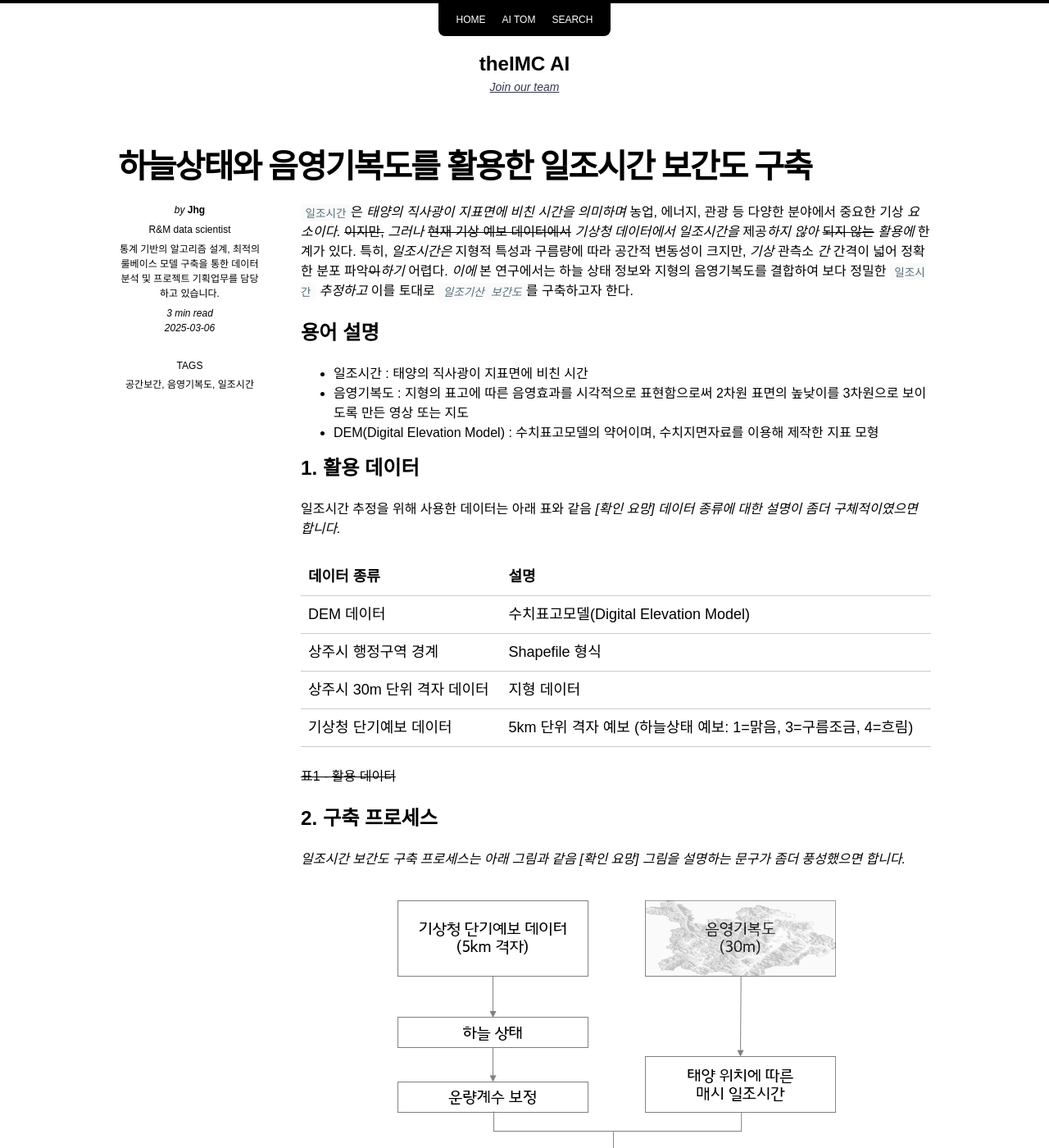
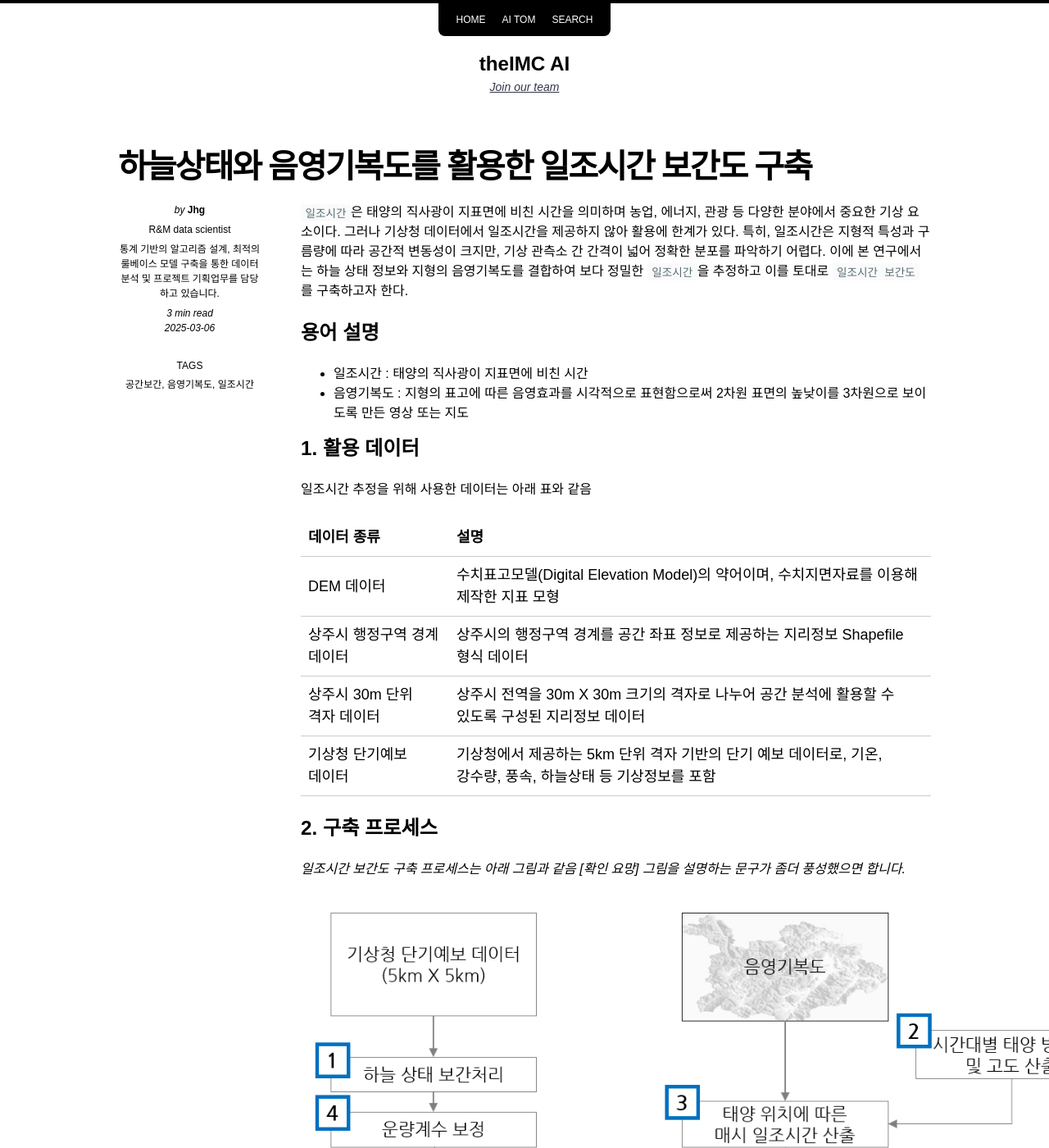
Before and after one commit to aitheimc/aitheimc.github.io, a Jekyll site: the page built from _posts/2025-03-06-Construction-of-Sunshine-Duration-Interpolation.markdown, in a window 1280 px wide and 1400 px high. Shown: the whole window at 82% size. Built offline with Jekyll 4.4.1, drawn with Linux system fonts in a browser that asks for light colours; nearby versions of some CDN libraries; some of the changed text lies outside the part shown.

Commit message:
구조도 수정

```diff
--- a/_posts/2025-03-06-Construction-of-Sunshine-Duration-Interpolation.markdown
+++ b/_posts/2025-03-06-Construction-of-Sunshine-Duration-Interpolation.markdown
@@ -10,25 +10,24 @@
     - 공간보간
 ---
 
-`일조시간`은 *태양의 직사광이 지표면에 비친 시간을 의미하며* 농업, 에너지, 관광 등 다양한 분야에서 중요한 기상 *요소이다.* ~~이지만,~~ *그러나* ~~현재 기상 예보 데이터에서~~ *기상청 데이터에서 일조시간을* 제공*하지 않아* ~~되지 않는~~ *활용에* 한계가 있다. 특히, *일조시간은* 지형적 특성과 구름량에 따라 공간적 변동성이 크지만, *기상* 관측소 *간* 간격이 넓어 정확한 분포 파악~~이~~*하기* 어렵다. *이에* 본 연구에서는 하늘 상태 정보와 지형의 음영기복도를 결합하여 보다 정밀한 `일조시간` *추정하고* 이를 토대로 *`일조기산 보간도`*를 구축하고자 한다.
+`일조시간`은 태양의 직사광이 지표면에 비친 시간을 의미하며 농업, 에너지, 관광 등 다양한 분야에서 중요한 기상 요소이다. 그러나 기상청 데이터에서 일조시간을 제공하지 않아 활용에 한계가 있다. 특히, 일조시간은 지형적 특성과 구름량에 따라 공간적 변동성이 크지만, 기상 관측소 간 간격이 넓어 정확한 분포를 파악하기 어렵다. 이에 본 연구에서는 하늘 상태 정보와 지형의 음영기복도를 결합하여 보다 정밀한 `일조시간`을 추정하고 이를 토대로 `일조시간 보간도`를 구축하고자 한다.
 <!--more-->
 
 ## 용어 설명
 - 일조시간 : 태양의 직사광이 지표면에 비친 시간
 - 음영기복도 : 지형의 표고에 따른 음영효과를 시각적으로 표현함으로써 2차원 표면의 높낮이를 3차원으로 보이도록 만든 영상 또는 지도
-- DEM(Digital Elevation Model) : 수치표고모델의 약어이며, 수치지면자료를 이용해 제작한 지표 모형
 
 ## 1. 활용 데이터
-일조시간 추정을 위해 사용한 데이터는 아래 표와 같음 *[확인 요망] 데이터 종류에 대한 설명이 좀더 구체적이였으면 합니다.*
+일조시간 추정을 위해 사용한 데이터는 아래 표와 같음
 
 | 데이터 종류 | 설명 |
 |-------------|------|
-| DEM 데이터 | 수치표고모델(Digital Elevation Model) |
-| 상주시 행정구역 경계 | Shapefile 형식 |
-| 상주시 30m 단위 격자 데이터 | 지형 데이터 |
-| 기상청 단기예보 데이터 | 5km 단위 격자 예보 (하늘상태 예보: 1=맑음, 3=구름조금, 4=흐림) |
+| DEM 데이터 | 수치표고모델(Digital Elevation Model)의 약어이며, 수치지면자료를 이용해 제작한 지표 모형 |
+| 상주시 행정구역 경계 데이터 | 상주시의 행정구역 경계를 공간 좌표 정보로 제공하는 지리정보 Shapefile 형식 데이터 |
+| 상주시 30m 단위 격자 데이터 | 상주시 전역을 30m X 30m 크기의 격자로 나누어 공간 분석에 활용할 수 있도록 구성된 지리정보 데이터  |
+| 기상청 단기예보 데이터 | 기상청에서 제공하는 5km 단위 격자 기반의 단기 예보 데이터로, 기온, 강수량, 풍속, 하늘상태 등 기상정보를 포함|
 
-~~표1 - 활용 데이터~~
+
 
 ## 2. 구축 프로세스
 *일조시간 보간도 구축 프로세스는 아래 그림과 같음* *[확인 요망] 그림을 설명하는 문구가 좀더 풍성했으면 합니다.*
@@ -36,7 +35,7 @@
     <img src="../images/jhg/0304_process.png" style="max-width: 1000px; height: auto;" alt="프로세스">
 </div>
 
-### 2.1 일조시간/하늘상태 데이터 공간보간 처리
+### (1) 하늘상태 데이터 공간보간 처리
 - 기상청 단기예보 데이터는 일조시간 데이터가 존재하지 않으므로, 하늘상태 데이터를 활용하여 일조시간 보간
 - 하늘 상태에 따른 운량 보정계수를 DEM 해상도에 맞춰 공간 보간 처리
 - 시간대별 운량 보정이 적용된 DEM 데이터 구축
@@ -46,7 +45,7 @@
     <img src="../images/jhg/0304_process2.png" style="max-width: 1500px; height: auto;" alt="프로세스">
 </div>
 
-<center> 그림2 - 시간대별 하늘상태 데이터 구축 프로세스 </center>
+
 
 
 ### (2) 시간대별 태양 방위각 및 고도 산출
```
Also changed, not shown: images/jhg/0304_process.png.
